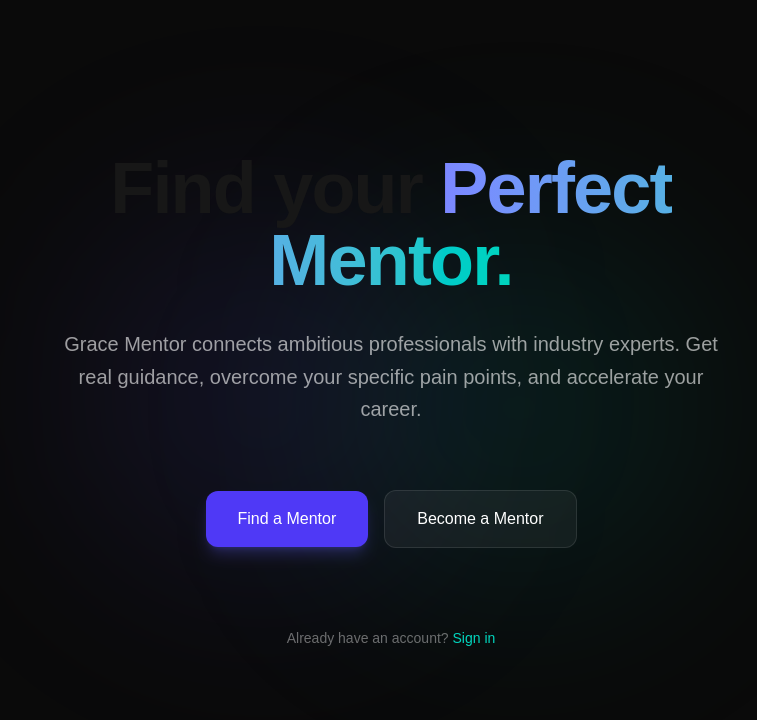
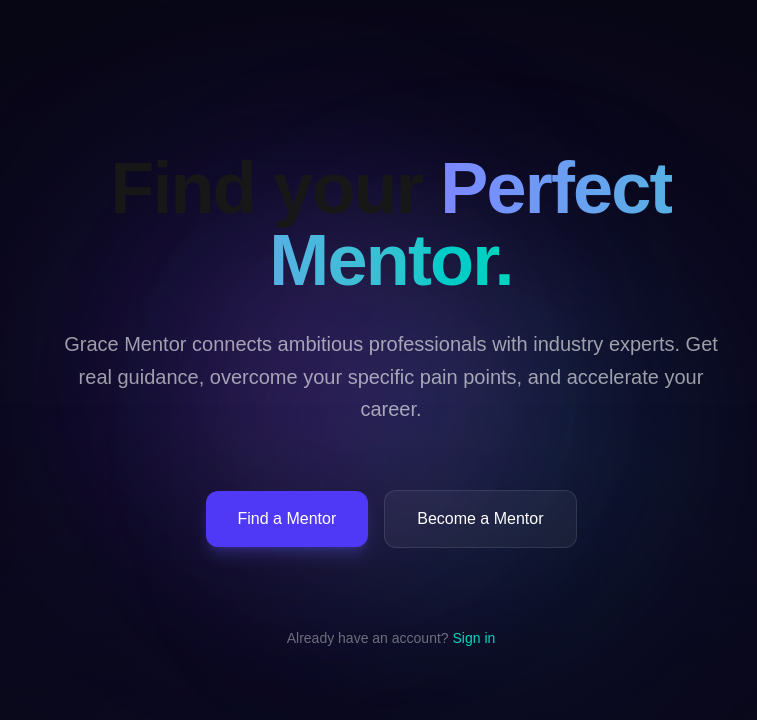
Before and after one commit to shingamit17-max/church-work, a Next.js app: page / in a window 1280 px wide. Shown: the top 720 px of the page, without its empty margins (249-1006 px from the left). Built offline with nearby package versions, Linux system fonts and the light colour scheme.

Commit message:
feat: add new dynamic glow effects and animated background gradient
Co-authored-by: shingamit17-max <301674468+shingamit17-max@users.noreply.github.com>

```diff
--- a/app/page.tsx
+++ b/app/page.tsx
@@ -7,6 +7,8 @@ export default function LandingPage() {
   const containerRef = useRef<HTMLDivElement>(null);
   const glowRef1 = useRef<HTMLDivElement>(null);
   const glowRef2 = useRef<HTMLDivElement>(null);
+  const glowRef3 = useRef<HTMLDivElement>(null);
+  const glowRef4 = useRef<HTMLDivElement>(null);
   const textRef = useRef<HTMLDivElement>(null);
   const [mousePosition, setMousePosition] = useState({ x: 0, y: 0 });
 
@@ -34,6 +36,20 @@ export default function LandingPage() {
         glowRef2.current.style.transform = `translate(calc(-50% + ${offsetX}px), calc(-50% + ${offsetY}px))`;
       }
 
+      // Move glow effect 3
+      if (glowRef3.current) {
+        const offsetX = (x - rect.width / 2) * 0.12;
+        const offsetY = (y - rect.height / 2) * -0.12;
+        glowRef3.current.style.transform = `translate(calc(-50% + ${offsetX}px), calc(-50% + ${offsetY}px))`;
+      }
+
+      // Move glow effect 4
+      if (glowRef4.current) {
+        const offsetX = (x - rect.width / 2) * -0.08;
+        const offsetY = (y - rect.height / 2) * 0.08;
+        glowRef4.current.style.transform = `translate(calc(-50% + ${offsetX}px), calc(-50% + ${offsetY}px))`;
+      }
+
       // Subtle text parallax
       if (textRef.current) {
         const offsetX = (x - rect.width / 2) * 0.03;
@@ -52,17 +68,56 @@ export default function LandingPage() {
   return (
     <div
       ref={containerRef}
-      className="min-h-screen flex flex-col items-center justify-center p-8 bg-[#0a0a0a] overflow-hidden relative"
+      className="min-h-screen flex flex-col items-center justify-center p-8 overflow-hidden relative"
+      style={{
+        background: 'radial-gradient(ellipse at 50% 50%, rgb(15, 10, 40) 0%, rgb(5, 5, 15) 100%)',
+      }}
     >
-      {/* Background glow effects */}
+      {/* Animated gradient background mesh */}
+      <style>{`
+        @keyframes drift1 {
+          0%, 100% { transform: translate(0, 0); }
+          50% { transform: translate(30px, -30px); }
+        }
+        @keyframes drift2 {
+          0%, 100% { transform: translate(0, 0); }
+          50% { transform: translate(-40px, 40px); }
+        }
+        @keyframes drift3 {
+          0%, 100% { transform: translate(0, 0); }
+          50% { transform: translate(-30px, -40px); }
+        }
+        @keyframes drift4 {
+          0%, 100% { transform: translate(0, 0); }
+          50% { transform: translate(35px, 25px); }
+        }
+        .drift1 { animation: drift1 12s ease-in-out infinite; }
+        .drift2 { animation: drift2 14s ease-in-out infinite; }
+        .drift3 { animation: drift3 16s ease-in-out infinite; }
+        .drift4 { animation: drift4 18s ease-in-out infinite; }
+      `}</style>
+
+      {/* Background glow effects with animations */}
       <div
         ref={glowRef1}
-        className="absolute top-1/4 left-1/4 w-96 h-96 bg-indigo-500/10 rounded-full blur-[100px] pointer-events-none transition-transform duration-100"
+        className="drift1 absolute top-1/4 left-1/4 w-96 h-96 bg-indigo-500/15 rounded-full blur-[100px] pointer-events-none transition-transform duration-100"
       />
       <div
         ref={glowRef2}
-        className="absolute bottom-1/4 right-1/4 w-96 h-96 bg-teal-500/10 rounded-full blur-[100px] pointer-events-none transition-transform duration-100"
+        className="drift2 absolute bottom-1/4 right-1/4 w-96 h-96 bg-teal-500/12 rounded-full blur-[100px] pointer-events-none transition-transform duration-100"
       />
+      <div
+        ref={glowRef3}
+        className="drift3 absolute top-1/3 right-1/3 w-80 h-80 bg-purple-500/10 rounded-full blur-[120px] pointer-events-none transition-transform duration-100"
+      />
+      <div
+        ref={glowRef4}
+        className="drift4 absolute bottom-1/3 left-1/3 w-72 h-72 bg-pink-500/8 rounded-full blur-[100px] pointer-events-none transition-transform duration-100"
+      />
+
+      {/* Additional ambient glow */}
+      <div className="absolute inset-0 bg-gradient-to-b from-transparent via-transparent to-black/20 pointer-events-none" />
+      <div className="absolute inset-0 bg-gradient-to-t from-indigo-500/5 via-transparent to-transparent pointer-events-none" />
 
       <div ref={textRef} className="relative z-10 max-w-3xl text-center space-y-8 transition-transform duration-100">
         <h1 className="text-5xl md:text-7xl font-extrabold tracking-tight">
```
